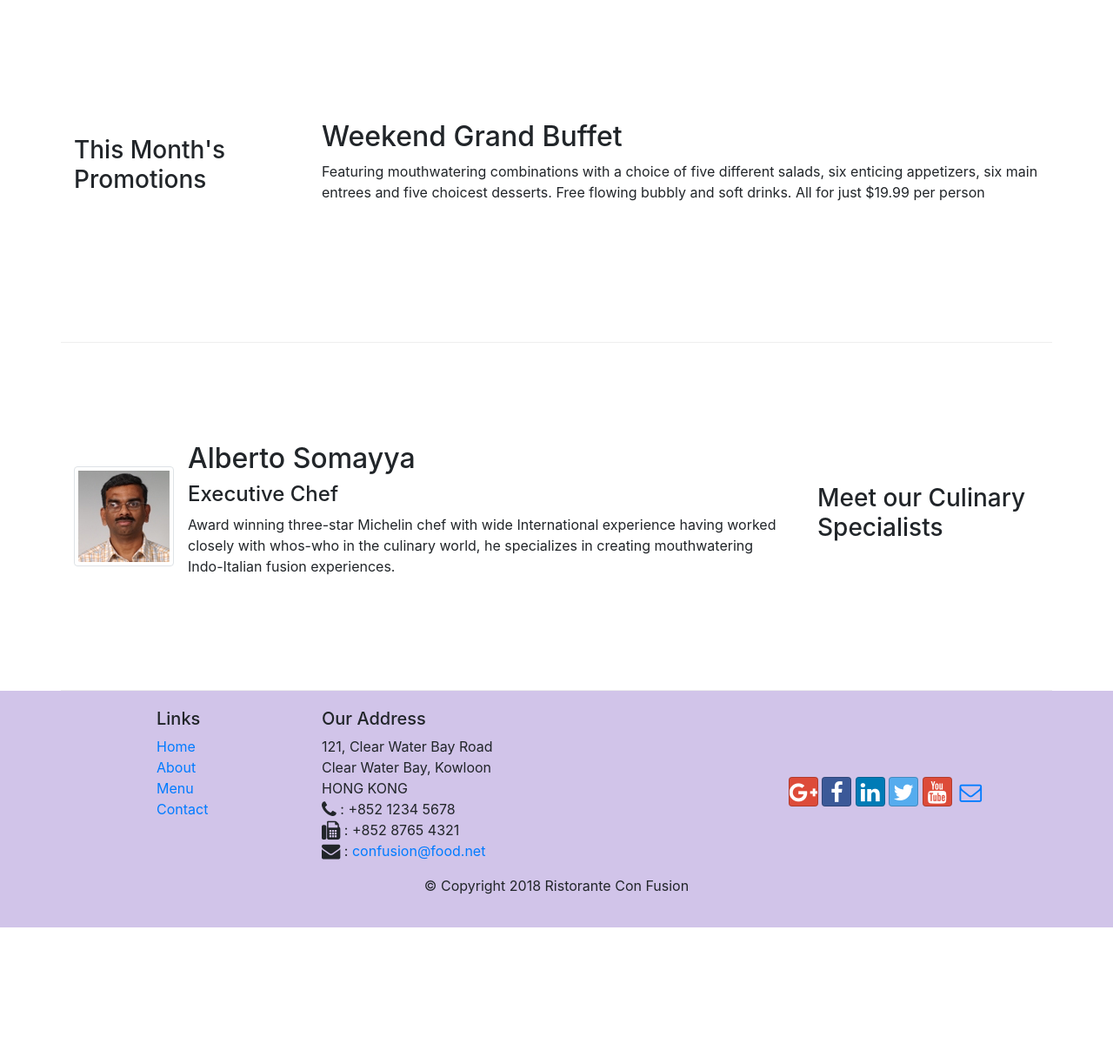
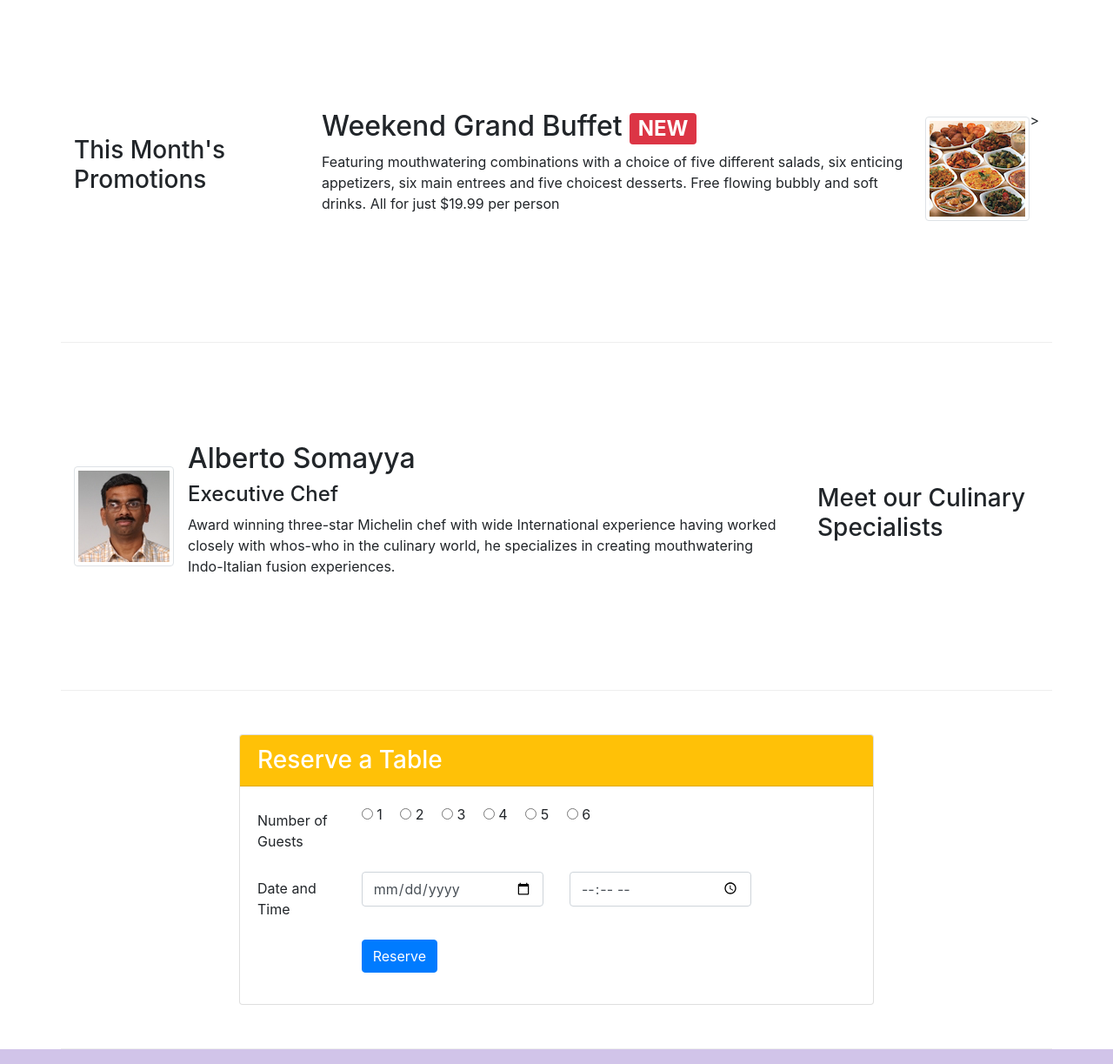
Before and after one commit to Ani512/RestaurantWebsite, a website: page index.html in a window 1280 px wide. Shown: the part 760-1983 px from the top of the page at 87% size. Before the commit the page ends 1826 px from the top, so only its background shows below. Drawn offline with nearby package versions, Linux system fonts and the light colour scheme.

Commit message:
Assignment 2

```diff
--- a/index.html
+++ b/index.html
@@ -46,8 +46,10 @@
                         lipsmacking creations will tickle your culinary senses!</p>
                 </div>
 
-                <div class="col-12 col-sm align-self-center">
-                    <img src="/img/logo.png" alt="Ristorante Con Fusion" class="img-fluid">
+                <div class="col-12 col-sm-6">
+                    <img src="/img/logo.png" alt="Ristorante Con Fusion" class="img-fluid offset-1">
+
+                    <a class="btn btn-sm btn-warning offset-2 pl-4 pr-4 pt-1 pb-1" href="/index.html#reserve" role="button">Reserve Table</a>
                 </div>
             </div>
         </div>
@@ -58,6 +60,7 @@
             <div class="col-12 col-sm-4 order-sm-last col-md-3">
                 <h3>Our Lipsmacking Culinary Creations</h3>
             </div>
+
             <div class="col col-sm order-sm-first col-md">
                 <!-- We dont write the number in the second part because it
                     automatically subtracts the first part from 12  -->
@@ -66,7 +69,7 @@
 
                     <div class="media-body">
                         <h2 class="mt-0">Uthappizza <span class="badge badge-danger">HOT</span> <span class="badge badge-pill badge-secondary">$4.99</span></h2>
-                        <p>A unique combination of Indian Uthappam (pancake) and Italian pizza, topped with Cerignola olives,
+                        <p class="d-none d-sm-block">A unique combination of Indian Uthappam (pancake) and Italian pizza, topped with Cerignola olives,
                         ripe vine cherry tomatoes, Vidalia onion, Guntur chillies and Buffalo Paneer.</p>
                     </div>
                 </div>
@@ -77,11 +80,18 @@
             <div class="col-12 col-sm-4 col-md-3">
                 <h3>This Month's Promotions</h3>
             </div>
+
             <div class="col col-sm col-md">
-                <h2>Weekend Grand Buffet</h2>
-                <p>Featuring mouthwatering combinations with a choice of five different salads, six enticing appetizers,
-                    six main entrees and five choicest desserts. Free flowing bubbly and soft drinks. All for just
-                    $19.99 per person </p>
+                <div class="media">
+                    <div class="media-body">
+                        <h2 class="mt-0">Weekend Grand Buffet <span class="badge badge-danger">NEW</span></h2>
+                        <p class="d-none d-sm-block">Featuring mouthwatering combinations with a choice of five different salads, six enticing appetizers,
+                            six main entrees and five choicest desserts. Free flowing bubbly and soft drinks. All for just
+                            $19.99 per person </p>
+                    </div>
+
+                    <img src="/img/buffet.png" alt="Buffet" class="d-flex ml-3 img-thumbnail align-self-center">>
+                </div>
             </div>
         </div>
 
@@ -96,9 +106,52 @@
                     <div class="media-body">
                         <h2>Alberto Somayya</h2>
                         <h4>Executive Chef</h4>
-                        <p>Award winning three-star Michelin chef with wide International experience having worked closely with
+                        <p class="d-none d-sm-block">Award winning three-star Michelin chef with wide International experience having worked closely with
                             whos-who in the culinary world, he specializes in creating mouthwatering Indo-Italian fusion
                             experiences. </p>
+                    </div>
+                </div>
+            </div>
+        </div>
+
+        <div class="row row-content align-items-center justify-content-center" id="reserve">
+            <div class="col-12 col-sm-8">
+                <div class="card">
+                    <h3 class="card-header bg-warning text-white">Reserve a Table</h3>
+
+                    <div class="card-body">
+                        <form>
+                            <div class="form-group row">
+                                <label for="number_of_guests" class="col-12 col-sm-2 col-form-label">Number of Guests</label>
+
+                                <div class="col-12 col-sm-10">
+                                    <input type="radio" id="number_of_guests" name="number_of_guests"> 1
+                                    <input type="radio" id="number_of_guests" name="number_of_guests" class="ml-3"> 2
+                                    <input type="radio" id="number_of_guests" name="number_of_guests" class="ml-3"> 3
+                                    <input type="radio" id="number_of_guests" name="number_of_guests" class="ml-3"> 4
+                                    <input type="radio" id="number_of_guests" name="number_of_guests" class="ml-3"> 5
+                                    <input type="radio" id="number_of_guests" name="number_of_guests" class="ml-3"> 6
+                                </div>
+                            </div>
+
+                            <div class="form-group row">
+                                <label for="datetime" class=" col-12 col-sm-2 col-form-label">Date and Time</label>
+
+                                <div class="col-12 col-md-4">
+                                    <input type="date" class="form-control" id="date" name="date" placeholder="Date">
+                                </div>
+
+                                <div class="col-12 col-sm-4">
+                                    <input type="time" class="form-control" id="time" name="time" placeholder="Time">
+                                </div>
+                            </div>
+
+                            <div class="form-group row">
+                                <div class="offset-sm-2 col-sm-10">
+                                    <button type="submit" class="btn btn-primary">Reserve</button>
+                                </div>
+                            </div>
+                        </form>
                     </div>
                 </div>
             </div>
```
Also changed, not shown: aboutus.html (+1 -1 lines), 1 other file.
